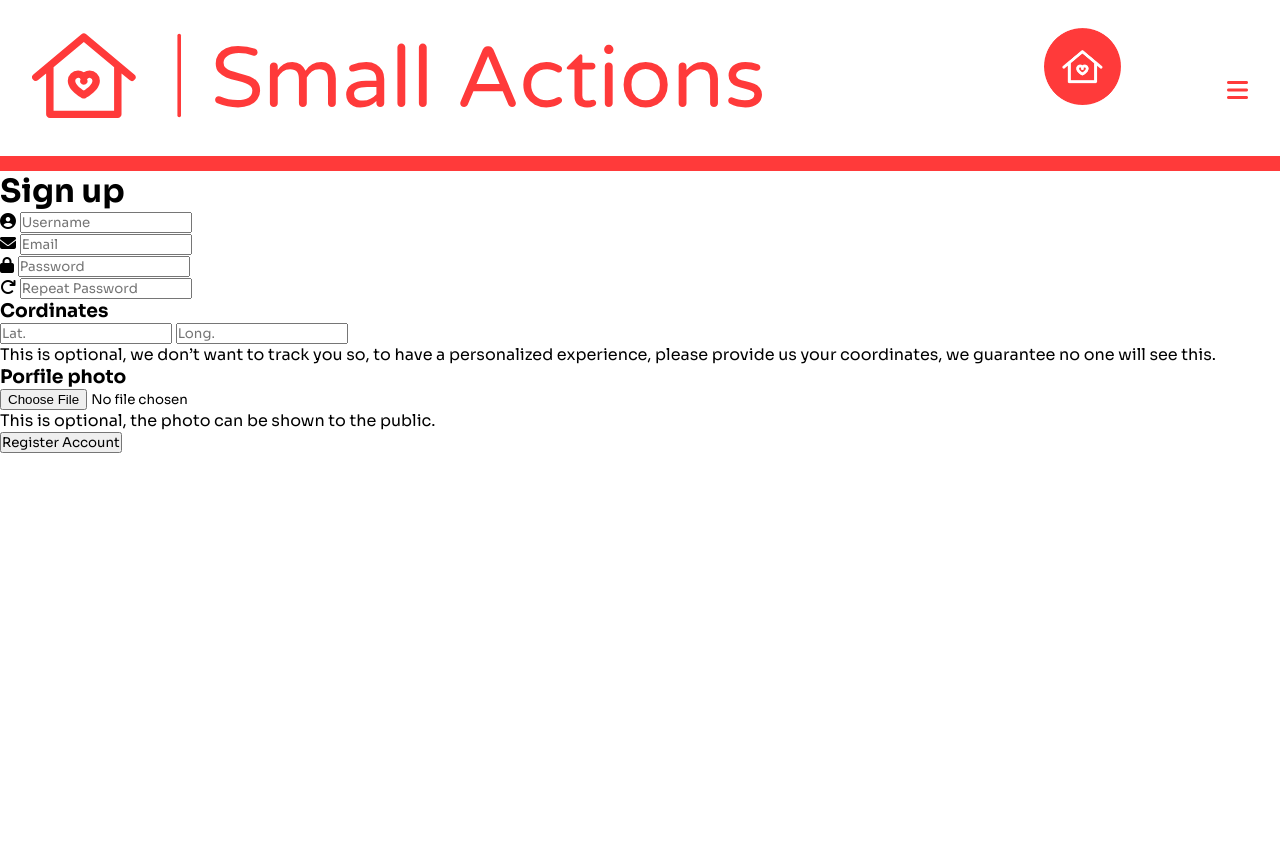
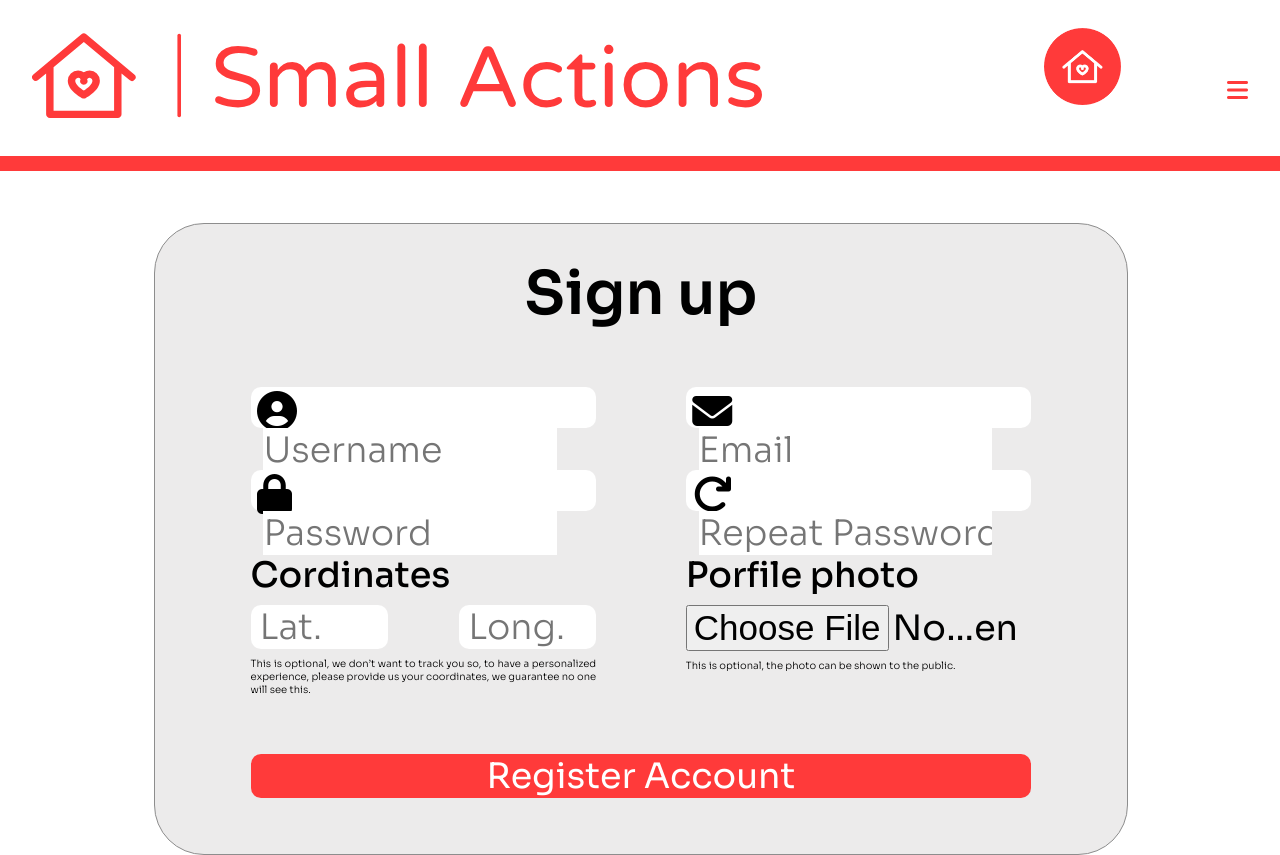
Before and after one commit to manuelandres66/small_actions, a Django app: page /login/register in a window 1280 px wide. Before the commit the page ends 453 px from the top, so only its background shows below. Run offline with Django 3.2, Linux system fonts and the light colour scheme; some libraries are stand-ins or nearby versions.

Commit message:
Register Completed

```diff
--- /dev/null
+++ b/static/login/css/register.css
@@ -0,0 +1,113 @@
+#all_for {
+    border-radius: 50px;
+    border: solid 0.5px #8d8d8d;
+    background-color: rgba(178, 177, 177, 0.25);
+    width: 76vw;
+    margin-left: 12vw;
+    margin-top: 6.5vh;
+}
+
+#all_for h1 {
+    margin-top: 4vh;
+    text-align: center;
+    font-size: 60px;
+    font-weight: 600;
+}
+
+#grid {
+    width: 61vw;
+    margin-left: 7.5vw;
+    margin-top: 7vh;
+}
+
+.input_container {
+    background-color: #fff;
+    margin-bottom: 4.5vh;
+    display: inline-block;
+    width: 27vw;
+    height: 5.2vh;
+    border-radius: 10px;
+}
+
+.input_container:nth-child(even) {
+    float: right;
+}
+
+.input_container i {
+    font-size: 40px;
+    margin-top: 0.5vh;
+    margin-left: 0.5vw;
+}
+
+.input_container input {
+    font-size: 35px;
+    font-weight: 300;
+    position: relative;
+    bottom: .3vh;
+    border: none;
+    width: 85%;
+    margin-left: 1vw;
+}
+
+#optional_super {
+    width: 61vw;
+    margin-left: 7.5vw;
+}
+
+.optional_container {
+    width: 27vw;
+    display: inline-block;
+}
+
+#rigth_opt {
+    float: right;
+}
+
+.optional_container h3 {
+    font-size: 35px;
+    font-weight: 500;
+    margin-bottom: 1vh;
+}
+
+#lat_long {
+    width: 100%;
+}
+
+#lat_long input {
+    font-size: 35px;
+    font-weight: 300;
+    padding-left: 0.7vw;
+    border-radius: 10px;
+    border: none;
+    width: 10vw;
+}
+
+#id_longitude {
+    float: right;
+}
+
+.optional_container p {
+    font-size: 10px;
+    font-weight: 300;
+    text-align: justify;
+    margin-top: 1vh;
+}
+
+
+input[type="file"] {
+    font-size: 35px;
+    width: 27vw;
+}
+
+input[type="submit"] {
+    color: #ffffff;
+    background-color: #ff3a3a;
+    font-size: 35px;
+    height: 5.5vh;
+    width: 61vw;
+    margin-left: 7.5vw;
+    border: none;
+    border-radius: 10px;
+    margin-top: 7vh;
+    margin-bottom: 7vh;
+}
--- a/templates/login/register.html
+++ b/templates/login/register.html
@@ -1,37 +1,43 @@
 <!DOCTYPE html>
+{% load static %}
 <html lang="en">
     <head>
         <title>Sign up | Small Actions</title>
+        <link href="{% static 'login/css/register.css' %}" rel="stylesheet">
     </head>
     {% include 'maps/nav.html' %}
     <body>
-        <div>
+        <div id="all_for">
             <h1>Sign up</h1>
             <span>{{error}}</span>
             <form method="POST" enctype="multipart/form-data"> {% csrf_token %}
-                <div>
+                <div id="grid">
+                    <div class="input_container">
                         <i class="fas fa-user-circle"></i>
                         {{form.username}}
                         <span>{{form.username.errors}}</span>
                     </div>
-                <div>
+                    <div class="input_container">
                         <i class="fas fa-envelope"></i>
                         {{form.email}}
                         <span>{{form.email.errors}}</span>
                     </div>
-                <div>
+                    <div class="input_container">
                         <i class="fas fa-lock"></i>
                         {{form.password}}
                         <span>{{form.password.errors}}</span>
                     </div>
-                <div>
+                    <div class="input_container">
                         <i class="fas fa-redo"></i>
                         {{form.repeat_password}}
                         <span>{{form.repeat_password.errors}}</span>
                     </div>
-                <div>
+                </div>
+
+                <div id="optional_super">
+                    <div class="optional_container">
                         <h3>Cordinates</h3>
-                    <div>
+                        <div id="lat_long">
                             {{form.latitude}}
                             <span>{{form.latitude.errors}}</span>
                             {{form.longitude}}
@@ -39,12 +45,14 @@
                         </div>
                         <p>This is optional, we don’t want to track you so, to have a personalized experience, please provide us your coordinates, we guarantee no one will see this.</p>
                     </div>
-                <div>
+                    <div class="optional_container" id="rigth_opt">
                         <h3>Porfile photo</h3>
                         {{form.photo}}
                         <span>{{form.photo.errors}}</span>
                         <p>This is optional, the photo can be shown to the public.</p>
                     </div>
+                </div>
+
                 <input type="submit" value="Register Account">
             </form>
         </div>
```
Also changed, not shown: db.sqlite3. Lines whose indentation alone changed are shown as unchanged.
